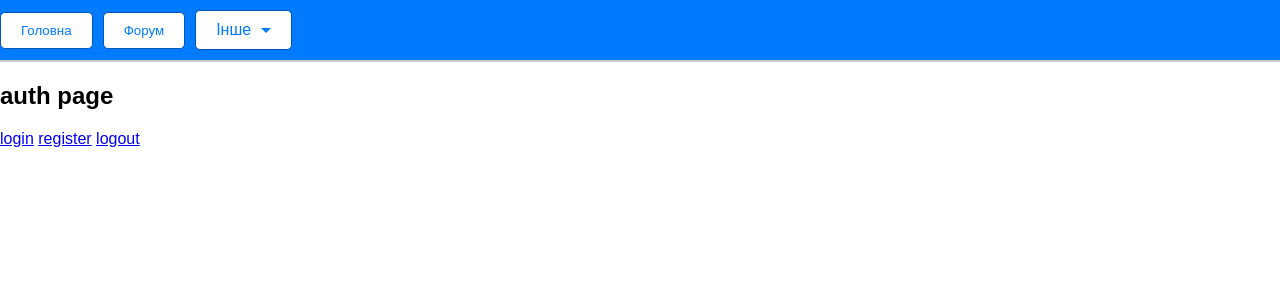
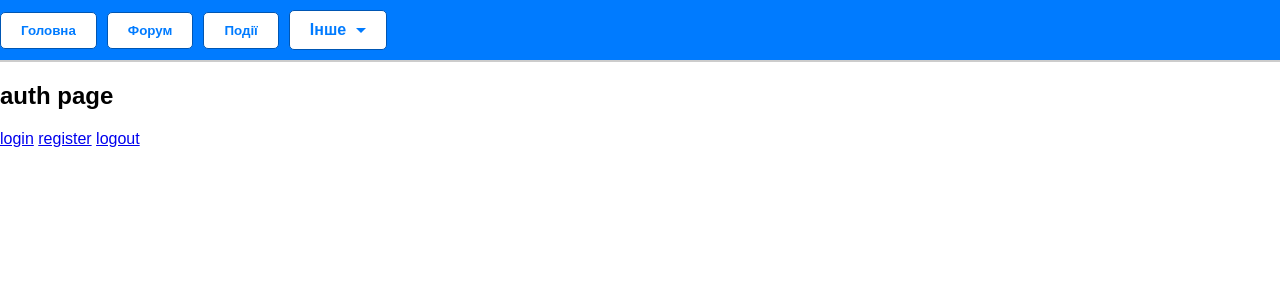
Before and after one commit to 13max11/portal_group, a Django app: page /auth/ in a window 1280 px wide. Shown: the top 300 px of the page. Run offline with Django 5.2, Linux system fonts and the light colour scheme.

Commit message:
fix button base.html

```diff
--- a/templates/base.html
+++ b/templates/base.html
@@ -8,16 +8,13 @@
 </head>
 <body>
     <div class="top-panel">
-        <form action="/">
-            <button type="submit" class="panel-button">Головна</button>
-        </form>
-        <form action="forum/">
-            <button type="submit" class="panel-button">Форум</button>
-        </form>
+        <a href="{%url 'index'%}"><button class="panel-button"><b>Головна</b></button></a>
+        <a href="{%url 'forum'%}"><button class="panel-button"><b>Форум</b></button></a>
+        <a href="{%url 'events-list'%}"><button class="panel-button"><b>Події</b></button></a>
         <div class="dropdown">
             <input type="checkbox" id="toggle" class="dropdown-toggle">
             <label for="toggle" class="panel-button dropdown-label">
-                Інше
+                <b>Інше</b>
                 <span class="arrow"></span>
             </label>
             <div class="dropdown-menu">
--- a/templates/events_system/event_list.html
+++ b/templates/events_system/event_list.html
@@ -1,3 +1,4 @@
+{% extends 'base.html' %}
 <!DOCTYPE html>
 <html lang="en">
 <head>
```
